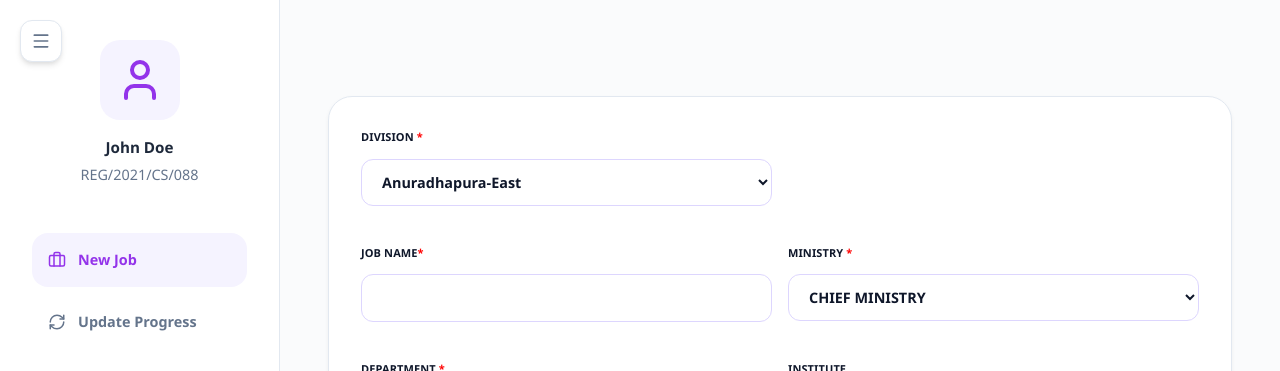
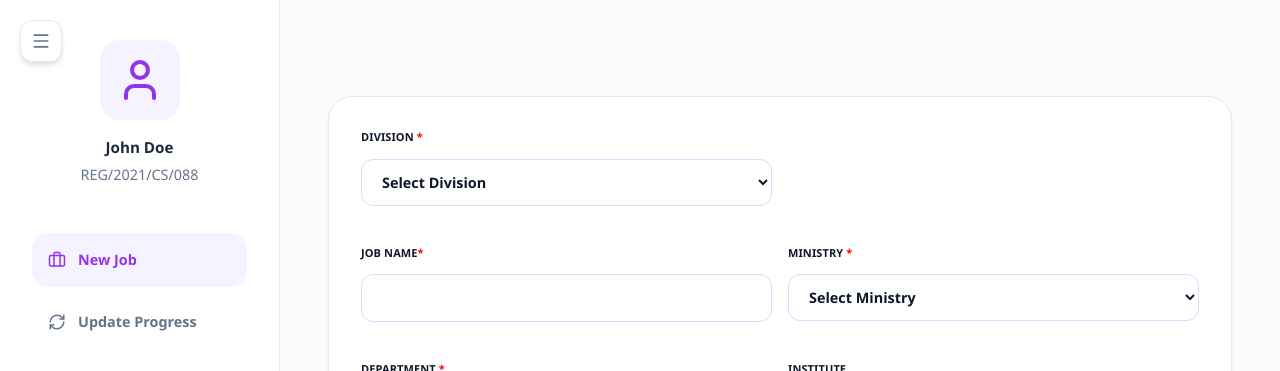
Before and after one commit to Project-Managment-System/software-engineering-project, a React (Create React App) app in the folder frontend/: page /admin/dashboard in a window 1280 px wide. Shown: the top 371 px of the page. Built offline with nearby package versions, Linux system fonts and the light colour scheme; no server answers; sample sign-in values are in the browser's storage.

Commit message:
modified:   frontend/src/pages/admin/Dashboard.jsx

```diff
--- a/frontend/src/pages/admin/Dashboard.jsx
+++ b/frontend/src/pages/admin/Dashboard.jsx
@@ -51,7 +51,7 @@ const AdminDashboard = ({ isDark }) => {
   const [jobs, setJobs] = useState([]);
   const [editingId, setEditingId] = useState(null);
   const [formData, setFormData] = useState({
-    jobName: '', ministry: 'Finance', department: 'Procurement', division: 'Administration',
+  jobName: '', ministry: '', department: '', division: '',
   allocation: '', dateReq: '', ref: '', institute: ''
 });
 
@@ -180,7 +180,7 @@ const AdminDashboard = ({ isDark }) => {
   const handleCancel = () => {
   setEditingId(null);
   setFormData({
-      jobName: '', ministry: 'Finance', department: 'Procurement', division: 'Administration',
+    jobName: '', ministry: '', department: '', division: '',
     allocation: '', dateReq: '', ref: '', institute: ''
   });
 };
@@ -292,6 +292,7 @@ const AdminDashboard = ({ isDark }) => {
                       style={{ width: '49%' }}
                       className="job-select-dropdown" required
                     >
+                      <option value="" disabled>Select Division</option>
                       <option value="Anuradhapura-East">Anuradhapura-East</option>
                       <option value="Anuradhapura-West">Anuradhapura-West</option>
                       <option value="Medawachchiya">Medawachchiya</option>
@@ -300,7 +301,6 @@ const AdminDashboard = ({ isDark }) => {
                       <option value="Thabuththegama">Thabuththegama</option>
                       <option value="Polonnaruwa">Polonnaruwa</option>
                       <option value="Higurakgoda">Higurakgoda</option>
-
                     </select>
                   </div>
 
@@ -324,6 +324,7 @@ const AdminDashboard = ({ isDark }) => {
                         className="job-select-dropdown"
                         required
                       >
+                        <option value="" disabled>Select Ministry</option>
                         <option value="CHIEF MINISTRY">CHIEF MINISTRY</option>
                         <option value="MINISTRY OF AGRICULTURE">MINISTRY OF AGRICULTURE</option>
                         <option value="MINISTRY OF HEALTH">MINISTRY OF HEALTH</option>
```
Lines whose indentation alone changed are shown as unchanged.
